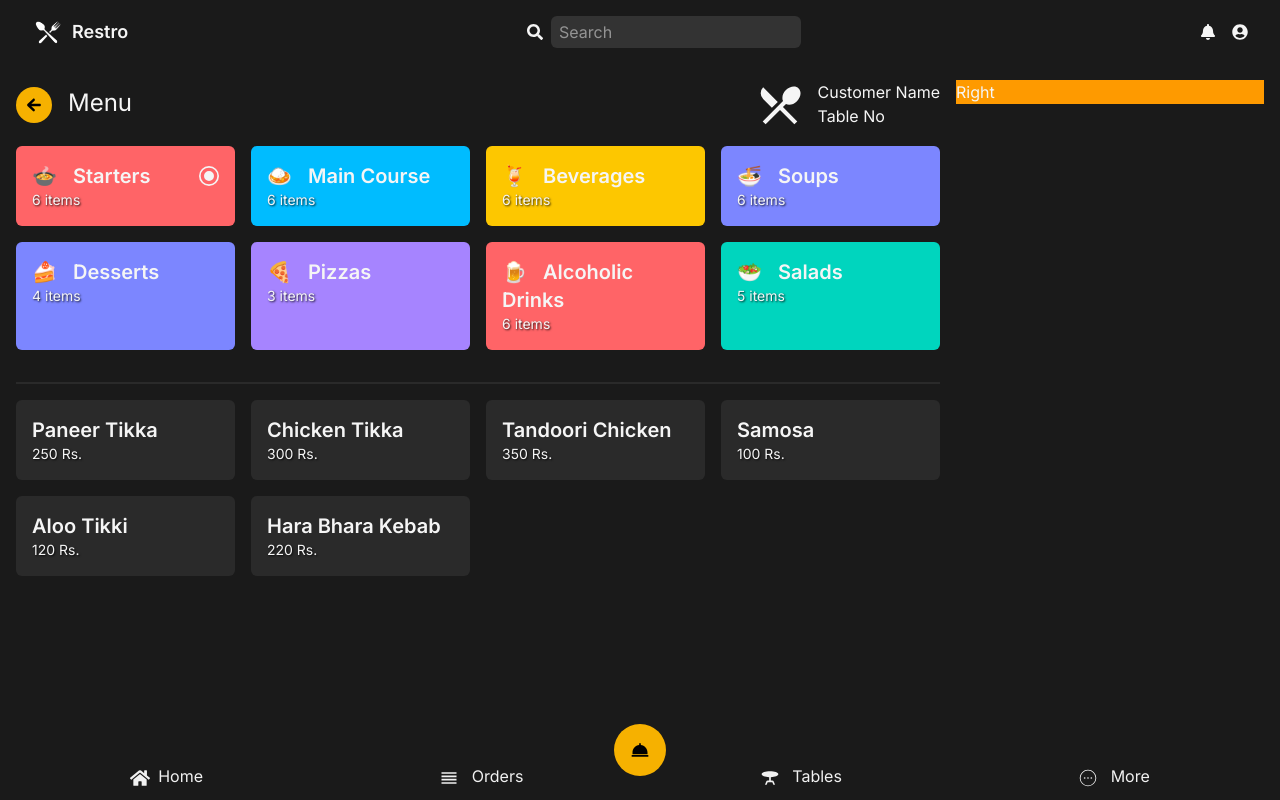
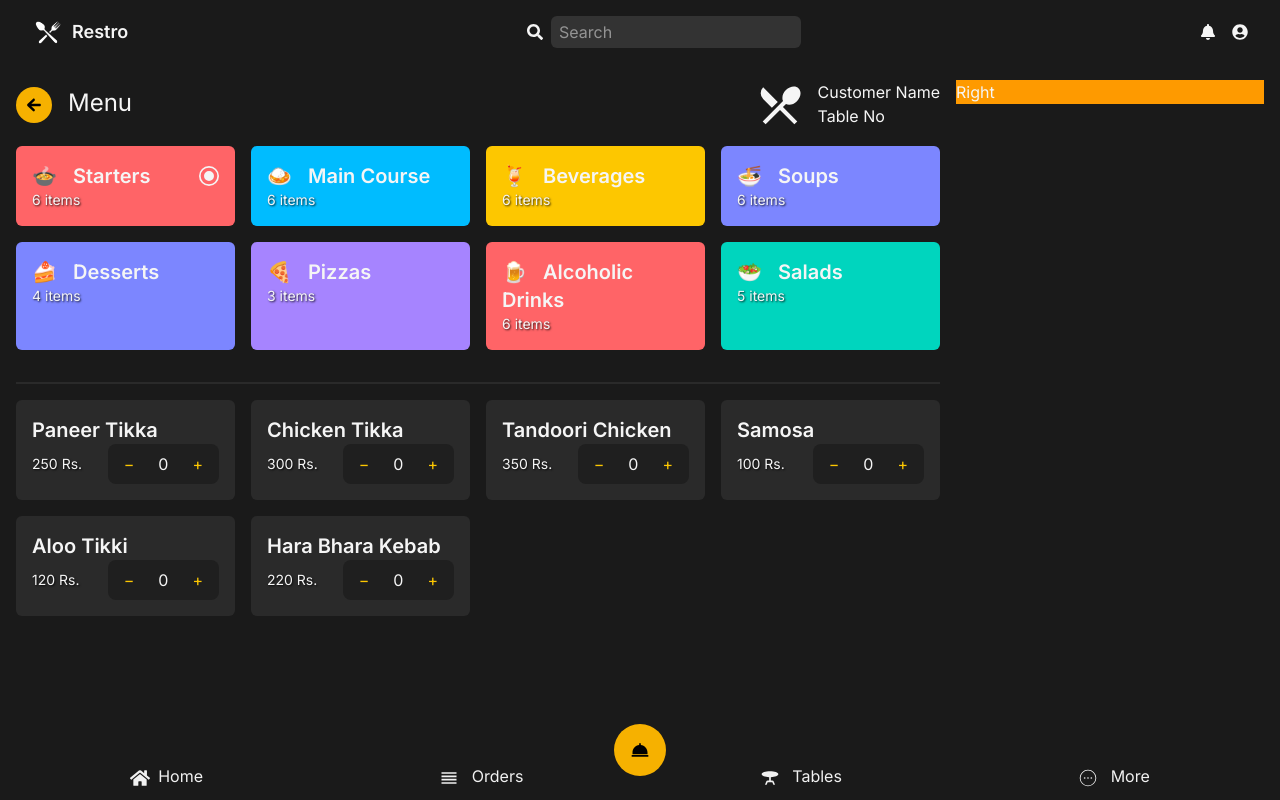
Before and after one commit to azeemasim01/restro-pos-react, a React (Vite) app in the folder pos-frontend/: page /menu in a window 1280 px wide. Built offline with nearby package versions, Linux system fonts and the light colour scheme.

Commit message:
add item count functionality to MenuContainer; implement increment and decrement buttons for menu items

```diff
--- a/pos-frontend/src/components/menu/MenuContainer.jsx
+++ b/pos-frontend/src/components/menu/MenuContainer.jsx
@@ -1,10 +1,23 @@
-import React, { useState } from 'react'
-import { menus } from '../../constants/'
-import { GrRadialSelected } from 'react-icons/gr'
-import { getBgColor } from '../../utils';
+import React, { useState } from "react";
+import { menus } from "../../constants/";
+import { GrRadialSelected } from "react-icons/gr";
+import { getBgColor } from "../../utils";
 
 const MenuContainer = () => {
   const [selected, setSelected] = useState(menus[0]);
+  const [itemsCount, setItemsCount] = useState(0);
+  const [itemId, setItemId] = useState(0);
+
+  const increment = (id) => {
+    setItemId(id);
+    if (itemsCount >= 6) return;
+    setItemsCount((prev) => prev + 1);
+  };
+  const decrement = (id) => {
+    setItemId(id);
+    if (itemsCount <= 0) return;
+    setItemsCount((prev) => prev - 1);
+  };
 
   return (
     <>
@@ -13,7 +26,11 @@ const MenuContainer = () => {
           <div
             key={menu.id}
             className={`${getBgColor()} p-4 rounded-md`}
-            onClick={() => setSelected(menu)}
+            onClick={() => {
+              setSelected(menu)
+              setItemId(0)
+              setItemsCount(0)
+            }}
           >
             <div className="flex justify-between items-center">
               <h1 className="text-xl font-semibold">
@@ -40,14 +57,31 @@ const MenuContainer = () => {
             <div className="flex justify-between items-center">
               <h1 className="text-xl font-semibold">{menu.name}</h1>
             </div>
-            <div className="text-sm [text-shadow:_1px_1px_2px_rgb(0_0_0_/_0.8)]">
-              {menu.price} Rs.
+            <div className="flex justify-between items-center">
+              <div className="text-sm [text-shadow:_1px_1px_2px_rgb(0_0_0_/_0.8)]">
+                {menu.price} Rs.
+              </div>
+              <div className="flex justify-between items-center rounded-lg gap-6 p-2 px-4 bg-[#1f1f1f]">
+                <button
+                  onClick={()=>decrement(menu.id)}
+                  className="text-yellow-400"
+                >
+                  &minus;
+                </button>
+                <span> {menu.id == itemId ? itemsCount : 0} </span>
+                <button
+                  onClick={()=>increment(menu.id)}
+                  className="text-yellow-400"
+                >
+                  &#43;
+                </button>
+              </div>
             </div>
           </div>
         ))}
       </div>
     </>
   );
-}
+};
 
-export default MenuContainer
+export default MenuContainer;
```
